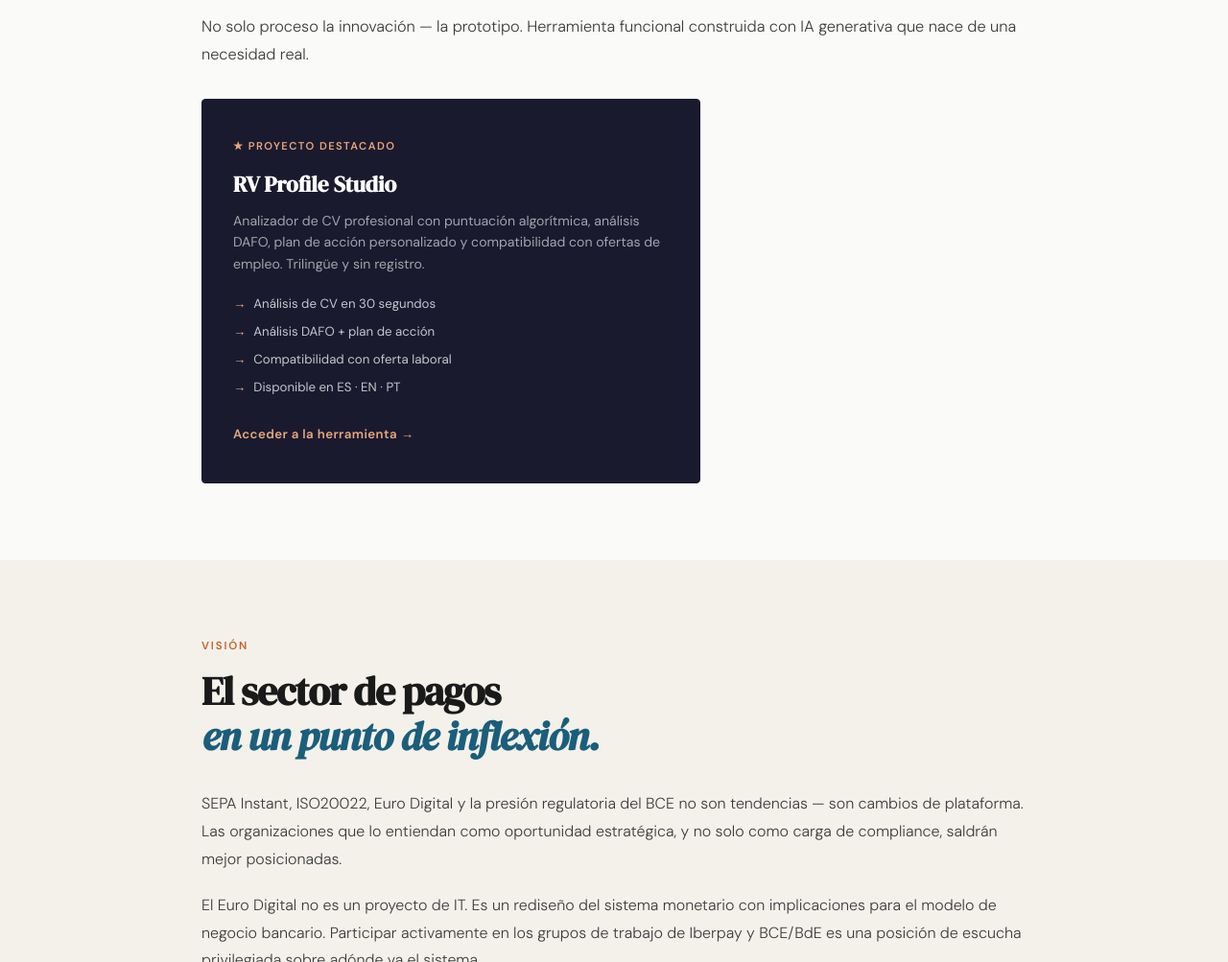
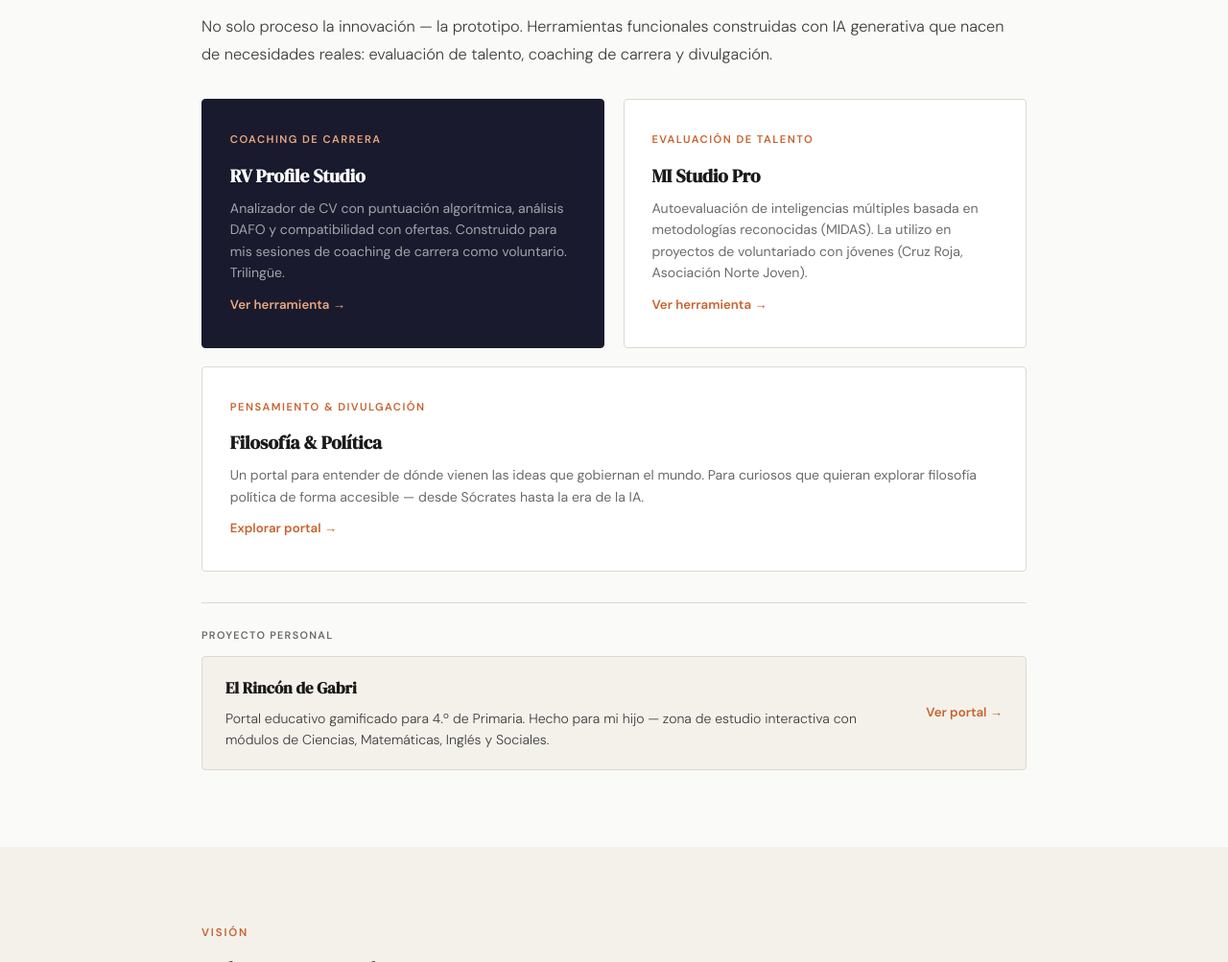
Before and after one commit to Rozoca/Rozoca.github.io, a plain HTML site: page index.html in a window 1280 px wide. Shown: the part 5180-6183 px from the top of the page at 96% size. Drawn offline with Linux system fonts and the light colour scheme.

Commit message:
Update index.html

```diff
--- a/index.html
+++ b/index.html
@@ -334,21 +334,43 @@
     <div class="container fade-in">
         <div class="section-label">Laboratorio</div>
         <h2>Cómo construyo <em>soluciones.</em></h2>
-        <div class="body-text"><p>No solo proceso la innovación — la prototipo. Herramienta funcional construida con IA generativa que nace de una necesidad real.</p></div>
-        <a class="lab-card" href="https://rozoca.github.io/RV_PROFILE_STUDIO/" target="_blank" rel="noopener">
-            <div>
-                <span class="lab-tag">★ Proyecto Destacado</span>
-                <h3 class="lab-card-h">RV Profile Studio</h3>
-                <p class="lab-card-p">Analizador de CV profesional con puntuación algorítmica, análisis DAFO, plan de acción personalizado y compatibilidad con ofertas de empleo. Trilingüe y sin registro.</p>
-                <ul class="lab-features">
-                    <li>Análisis de CV en 30 segundos</li>
-                    <li>Análisis DAFO + plan de acción</li>
-                    <li>Compatibilidad con oferta laboral</li>
-                    <li>Disponible en ES · EN · PT</li>
-                </ul>
-            </div>
-            <span class="lab-cta">Acceder a la herramienta →</span>
-        </a>
+        <div class="body-text"><p>No solo proceso la innovación — la prototipo. Herramientas funcionales construidas con IA generativa que nacen de necesidades reales: evaluación de talento, coaching de carrera y divulgación.</p></div>
+
+        <div style="display:grid;grid-template-columns:1fr 1fr;gap:1.2rem;margin-top:2rem">
+
+            <a href="https://rozoca.github.io/RV_PROFILE_STUDIO/" target="_blank" rel="noopener" style="text-decoration:none;background:#1a1a2e;border:1px solid #1a1a2e;border-radius:4px;padding:2rem 1.8rem;display:flex;flex-direction:column;transition:box-shadow .25s,border-color .25s" onmouseover="this.style.borderColor='#c8622d';this.style.boxShadow='0 6px 22px rgba(26,26,46,.12)'" onmouseout="this.style.borderColor='#1a1a2e';this.style.boxShadow='none'">
+                <span style="font-size:.7rem;font-weight:700;letter-spacing:.13em;text-transform:uppercase;color:#e8a87c;margin-bottom:.7rem">Coaching de Carrera</span>
+                <h3 style="font-family:var(--serif);font-size:1.2rem;color:#fff;margin-bottom:.4rem">RV Profile Studio</h3>
+                <p style="font-size:.88rem;color:rgba(255,255,255,.6);line-height:1.6;margin-bottom:.7rem">Analizador de CV con puntuación algorítmica, análisis DAFO y compatibilidad con ofertas. Construido para mis sesiones de coaching de carrera como voluntario. Trilingüe.</p>
+                <span style="font-size:.83rem;font-weight:600;color:#e8a87c;margin-top:auto">Ver herramienta →</span>
+            </a>
+
+            <a href="https://rozoca.github.io/MI-Studio-Pro/" target="_blank" rel="noopener" style="text-decoration:none;background:#fff;border:1px solid var(--border);border-radius:4px;padding:2rem 1.8rem;display:flex;flex-direction:column;transition:box-shadow .25s,border-color .25s" onmouseover="this.style.borderColor='#c8622d';this.style.boxShadow='0 6px 22px rgba(26,26,46,.08)'" onmouseout="this.style.borderColor='var(--border)';this.style.boxShadow='none'">
+                <span style="font-size:.7rem;font-weight:700;letter-spacing:.13em;text-transform:uppercase;color:var(--accent-warm);margin-bottom:.7rem">Evaluación de Talento</span>
+                <h3 style="font-family:var(--serif);font-size:1.2rem;color:var(--ink);margin-bottom:.4rem">MI Studio Pro</h3>
+                <p style="font-size:.88rem;color:var(--ink-light);line-height:1.6;margin-bottom:.7rem">Autoevaluación de inteligencias múltiples basada en metodologías reconocidas (MIDAS). La utilizo en proyectos de voluntariado con jóvenes (Cruz Roja, Asociación Norte Joven).</p>
+                <span style="font-size:.83rem;font-weight:600;color:var(--accent-warm);margin-top:auto">Ver herramienta →</span>
+            </a>
+
+            <a href="https://rozoca.github.io/filosofia-politica/index.html" target="_blank" rel="noopener" style="text-decoration:none;background:#fff;border:1px solid var(--border);border-radius:4px;padding:2rem 1.8rem;display:flex;flex-direction:column;transition:box-shadow .25s,border-color .25s;grid-column:span 2" onmouseover="this.style.borderColor='#c8622d';this.style.boxShadow='0 6px 22px rgba(26,26,46,.08)'" onmouseout="this.style.borderColor='var(--border)';this.style.boxShadow='none'">
+                <span style="font-size:.7rem;font-weight:700;letter-spacing:.13em;text-transform:uppercase;color:var(--accent-warm);margin-bottom:.7rem">Pensamiento &amp; Divulgación</span>
+                <h3 style="font-family:var(--serif);font-size:1.2rem;color:var(--ink);margin-bottom:.4rem">Filosofía &amp; Política</h3>
+                <p style="font-size:.88rem;color:var(--ink-light);line-height:1.6;margin-bottom:.7rem">Un portal para entender de dónde vienen las ideas que gobiernan el mundo. Para curiosos que quieran explorar filosofía política de forma accesible — desde Sócrates hasta la era de la IA.</p>
+                <span style="font-size:.83rem;font-weight:600;color:var(--accent-warm);margin-top:auto">Explorar portal →</span>
+            </a>
+
+        </div>
+
+        <div style="margin-top:2rem;padding-top:1.5rem;border-top:1px solid var(--border)">
+            <div style="font-size:.68rem;font-weight:700;letter-spacing:.12em;text-transform:uppercase;color:var(--ink-light);margin-bottom:.8rem">Proyecto personal</div>
+            <a href="https://rozoca.github.io/examenes-gabri/" target="_blank" rel="noopener" style="text-decoration:none;display:flex;align-items:center;gap:1.5rem;padding:1.2rem 1.5rem;background:var(--paper-warm);border:1px solid var(--border);border-radius:4px;transition:border-color .2s" onmouseover="this.style.borderColor='#c8622d'" onmouseout="this.style.borderColor='var(--border)'">
+                <div>
+                    <h3 style="font-family:var(--serif);font-size:1.05rem;color:var(--ink);margin-bottom:.3rem">El Rincón de Gabri</h3>
+                    <p style="font-size:.88rem;color:var(--ink-mid);line-height:1.6;font-weight:300;margin:0">Portal educativo gamificado para 4.º de Primaria. Hecho para mi hijo — zona de estudio interactiva con módulos de Ciencias, Matemáticas, Inglés y Sociales.</p>
+                </div>
+                <span style="font-size:.83rem;font-weight:600;color:var(--accent-warm);white-space:nowrap">Ver portal →</span>
+            </a>
+        </div>
     </div>
 </section>
 
```
